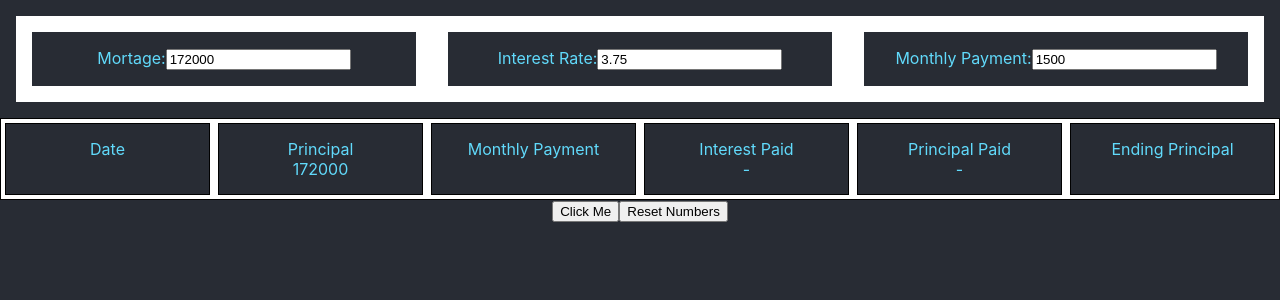
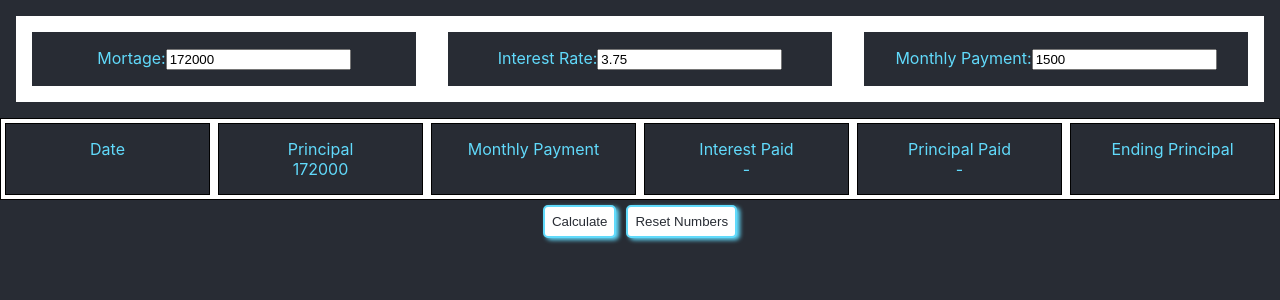
Before and after one commit to saykaren/conquer, a React (Create React App) app: page / in a window 1280 px wide. Shown: the top 300 px of the page. Built offline with nearby package versions, Linux system fonts and the light colour scheme.

Commit message:
Adjusted bar style and button style

```diff
--- a/src/components/app/App.js
+++ b/src/components/app/App.js
@@ -262,9 +262,9 @@ const App = () => {
       {(newEndingPrincipalArray[newEndingPrincipalArray.length - 1] > 0 ||
         newEndingPrincipalArray[newEndingPrincipalArray.length - 1] ==
           undefined) && (
-        <button onClick={() => generateCalculation()}>Click Me</button>
+        <button onClick={() => generateCalculation()}>Calculate</button>
       )}
-      {/*<button onClick={() => generateCalculation()}>Click Me</button>*/}
+
       <button onClick={() => window.location.reload()}>Reset Numbers</button>
     </section>
   );
--- a/src/components/app/DataRevealed.js
+++ b/src/components/app/DataRevealed.js
@@ -6,7 +6,7 @@ const RevealData = ({interestPaidArray, mortgage})=>{
     let paidInAss;
 
 
-    const arrayResults = interestPaidArray;
+    // const arrayResults = interestPaidArray;
     if(interestPaidArray.length > 0){
         paidInAss = numberConverter(interestPaidArray.reduce((accu, cur)=>(
 
@@ -18,21 +18,21 @@ const RevealData = ({interestPaidArray, mortgage})=>{
 
     return(
 
-        <section className="inputForm">
-            {interestPaidArray.length>0 && <div>
+        <section >
+            {interestPaidArray.length>0 && <div className="dataForm">
                 <div className="dataSection">
-                Typical Mortgage Payment: You Paid the Bank ${paidInAss}
+                You Paid the Bank ${paidInAss}
                 </div>
             <div className="dataSection">
-                Total you paid {totalPaid} for a loan of ${mortgage}
+                Total you paid ${totalPaid} for a loan of ${mortgage}
             </div>
-                <div className="bar inputSection">
-                    <span id="principalBar" style={{width: `10px`, backgroundColor: "orange"}}>
-                        {mortgage}
-                    </span>
-                    <span id="interestPaid" style={{width: `{${paidInAss}/${totalPaid}}%`, backgroundColor: "pink"}}>
-                        {paidInAss}
-                    </span>
+                <div className="bar dataSection" >
+                    <div id="principalBar" style={{width: `{${mortgage}/${totalPaid}}%`, backgroundColor: '#282c34', border: '4px solid white'}}>
+                        ${mortgage} Mortgage
+                    </div>
+                    <div id="interestPaid" style={{width: `{${paidInAss}/${totalPaid}}%`, backgroundColor: '#61dafb', border: '4px solid white', color: '#282c34' }}>
+                        ${paidInAss} Interest Paid
+                    </div>
                 </div>
             </div>}
         </section>
--- a/src/styling/App1.scss
+++ b/src/styling/App1.scss
@@ -9,9 +9,17 @@ html{
   color: $secondary-color;
 }
 
+button{
+  background-color: white;
+  color: $primary-color;
+  box-shadow: 3px 2px 4px $secondary-color;
+  border-radius: 5px;
+  margin: 5px;
+  border: 2px solid $secondary-color;
+  padding: 7px;
+}
 .bar {
-  background-color: purple;
-  width: 300px;
+
 }
 
 #table {
@@ -73,6 +81,14 @@ html{
   flex-wrap: wrap;
 }
 
+.dataForm {
+  display: flex;
+  flex-wrap: wrap;
+  background-color: white;
+  flex: 1;
+  margin: 1em;
+}
+
 //.App-header {
 //  background-color: #282c34;
 //  min-height: 100vh;
```
